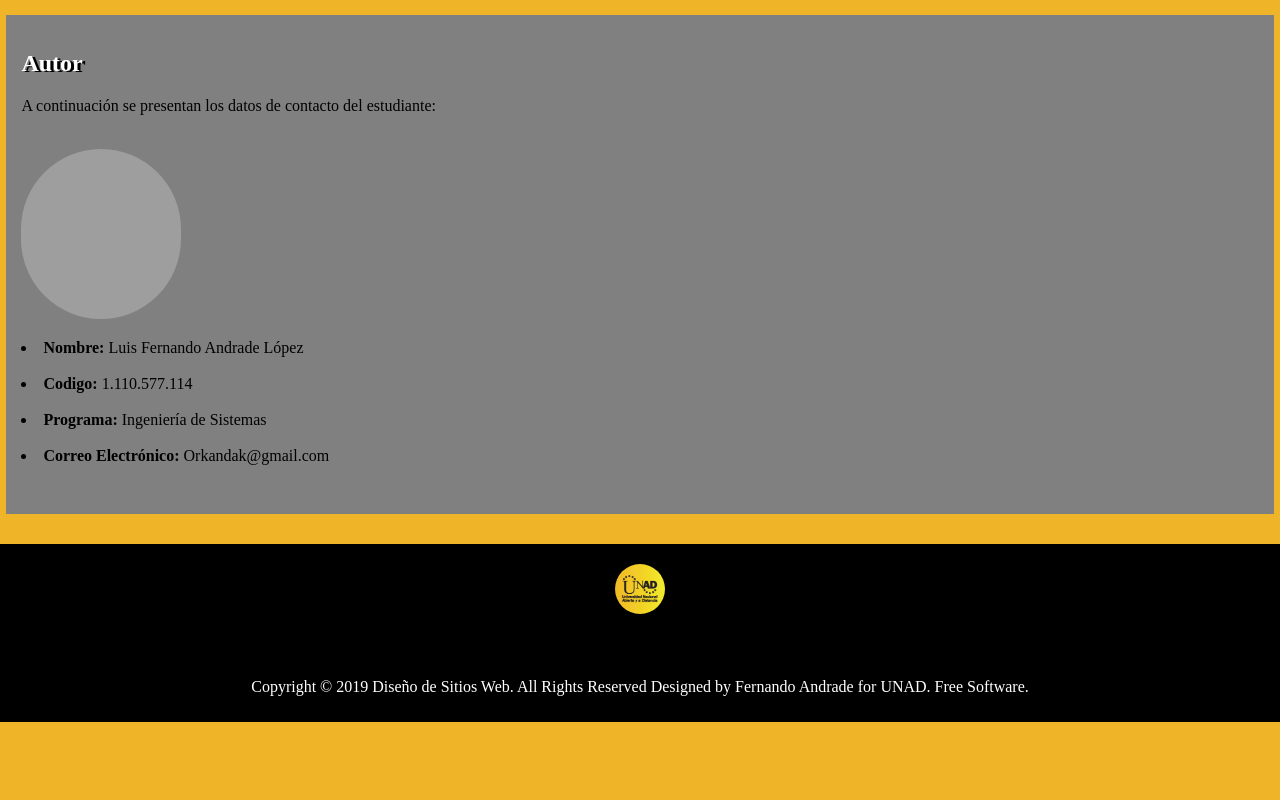
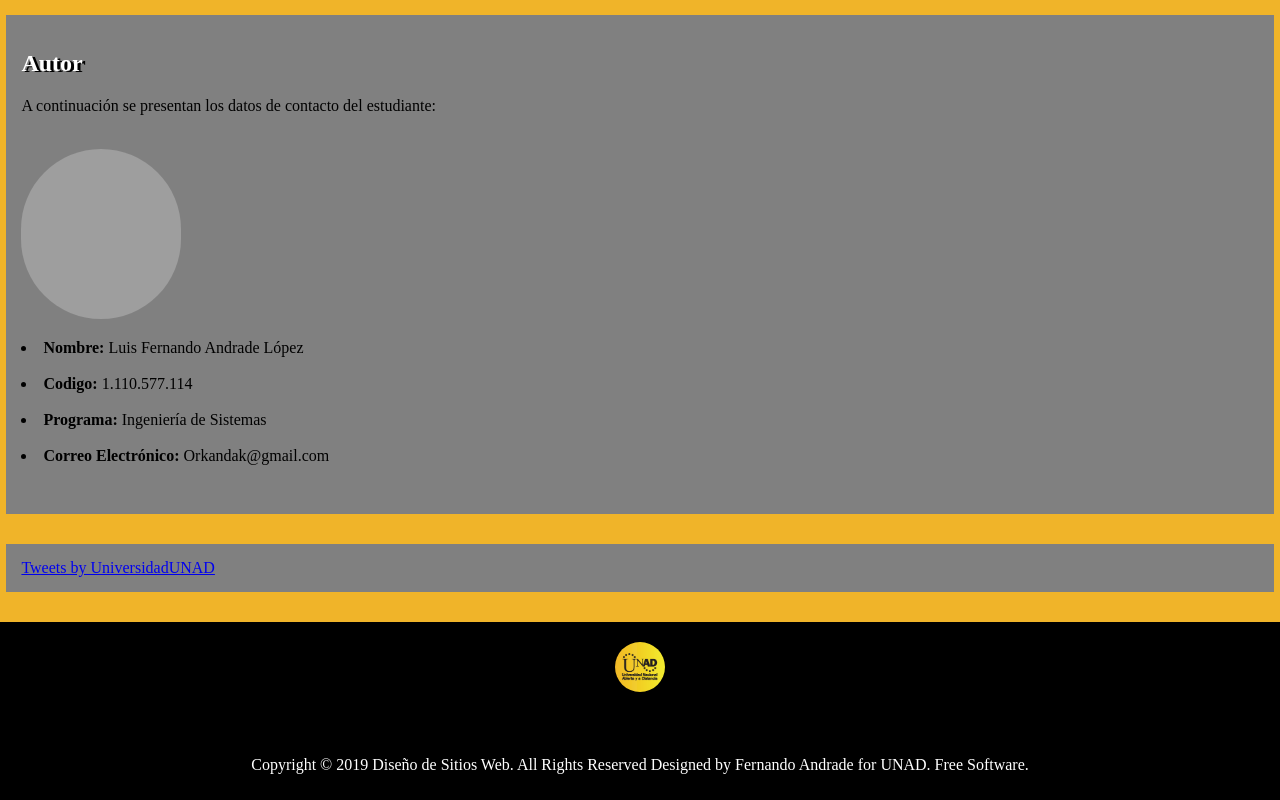
Before and after one commit to Lufunis/Fase-3-OVI, a plain HTML site: page index.html in a window 1280 px wide. Shown: the part 11043-11843 px from the top of the page. Before the commit the page ends 11765 px from the top, so only its background shows below. Drawn offline with Linux system fonts and the light colour scheme; grey boxes are pictures that could not be loaded.

Commit message:
Widget Twitter Unad
Integración código widget

```diff
--- a/index.html
+++ b/index.html
@@ -384,6 +384,9 @@
 						<br>
 					</p>
 				</article>
+				<article class="info-columna">
+					<a width="600" height="400" class="twitter-timeline" href="https://twitter.com/UniversidadUNAD?ref_src=twsrc%5Etfw">Tweets by UniversidadUNAD</a> <script async src="https://platform.twitter.com/widgets.js" charset="utf-8"></script>
+				</article>
 			</section>
 		</div>
 	</main>
```
